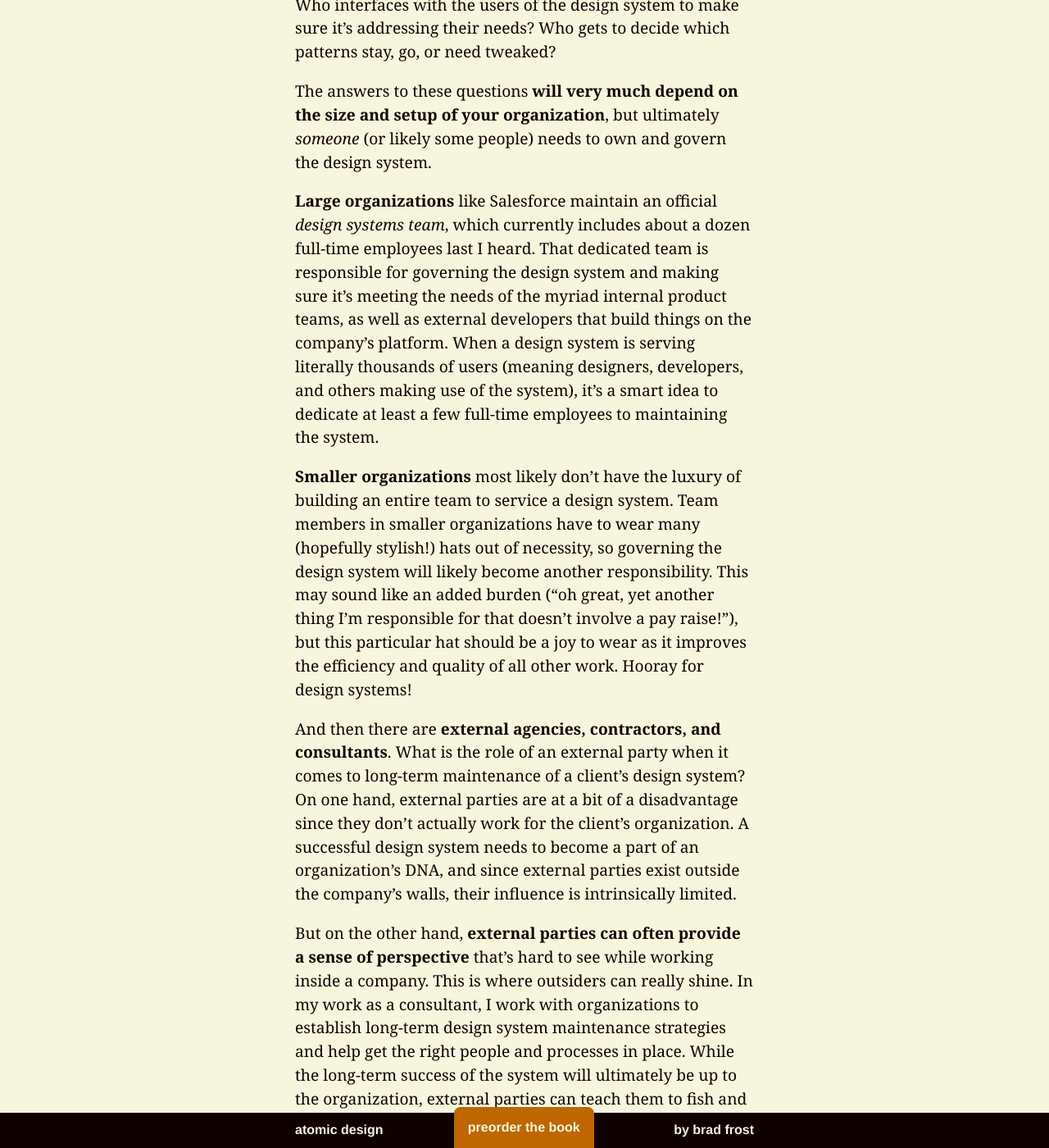
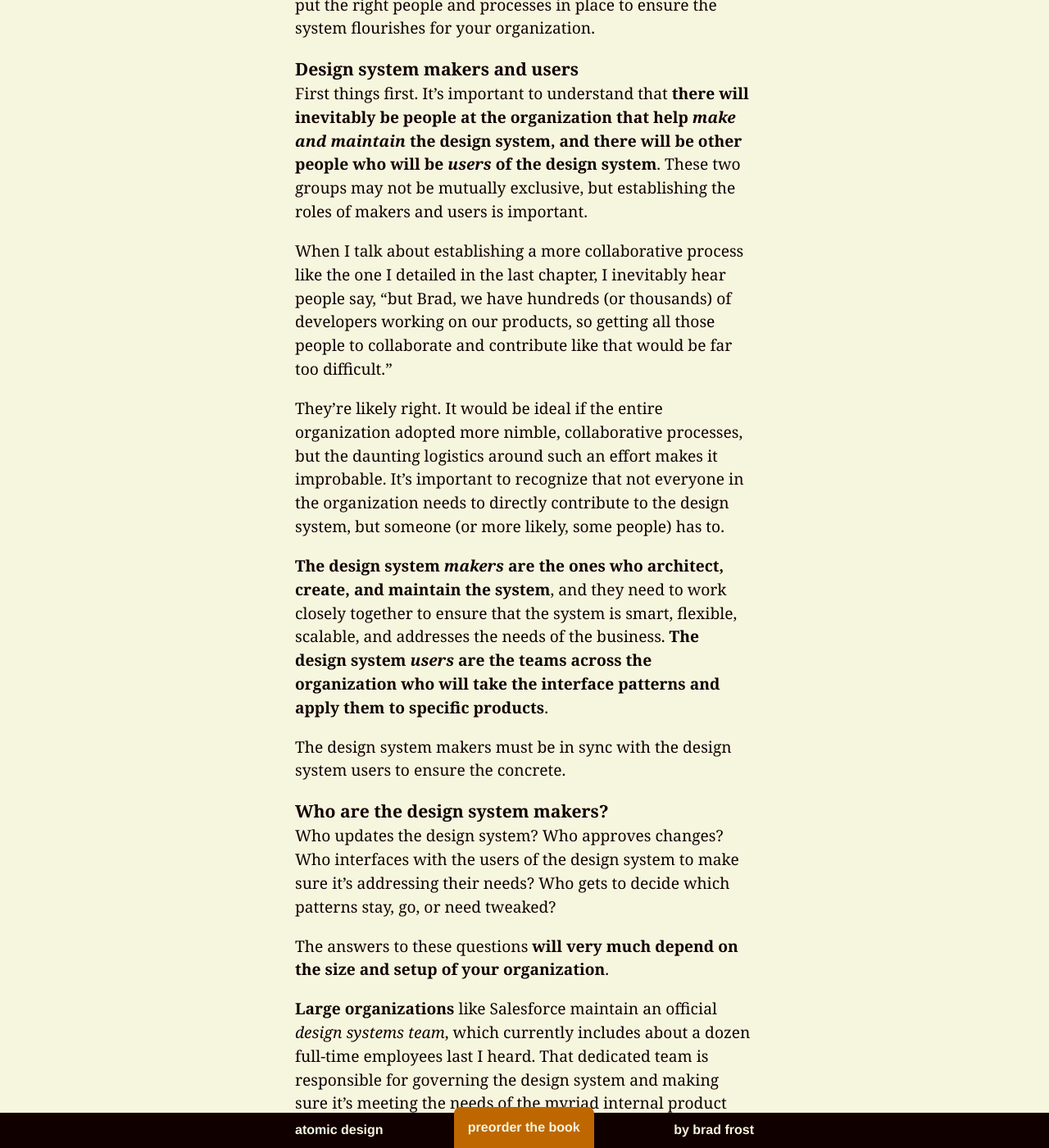
Before and after one commit to bradfrost/atomic-design, a Jekyll site: the page built from chapter-5.md, in a window 1280 px wide and 1400 px high, scrolled down 9634 px. Shown: the whole window at 82% size. Built offline with Jekyll 4.4.1, drawn with Linux system fonts in a browser that asks for light colours; some of the changed text lies outside the part shown.

Commit message:
Chapter 5 draft
Team setup, close #120

```diff
--- a/chapter-5.md
+++ b/chapter-5.md
@@ -96,26 +96,40 @@ With approval from the highest levels, you're now able to put a plan into action
 Now it's worth pointing out that things might not shake out the way you hoped. Despite demonstrating real value and presenting a concrete plan of action, higher ups still might shoot your initiative down. **Don't be discouraged**. You may have lost the battle, but you certainly haven't lost the war. Your team should continue to grow and extend the design system (in whatever capacity you can) until its value becomes undeniable. As more people benefit from the system, you'll have a groundswell of support to help push the endeavor through.
 
 ### Establishing a Design System Team
+With the design system initiative approved, it's now time to put the right people and processes in place to ensure the system flourishes for your organization.
+
+#### Design system makers and users
+First things first. It's important to understand that **there will inevitably be people at the organization that help <em>make and maintain</em> the design system, and there will be other people who will be <em>users</em> of the design system**. These two groups may not be mutually exclusive, but establishing the roles of makers and users is important.
+
+When I talk about establishing a more collaborative process like the one I detailed in the last chapter, I inevitably hear people say, "but Brad, we have hundreds (or thousands) of developers working on our products, so getting all those people to collaborate and contribute like that would be far too difficult."
+
+They're likely right. It would be ideal if the entire organization adopted more nimble, collaborative processes, but the daunting logistics around such an effort makes it improbable. It's important to recognize that not everyone in the organization needs to directly contribute to the design system, but someone (or more likely, some people) has to.
+
+**The design system <em>makers</em> are the ones who architect, create, and maintain the system**, and they need to work closely together to ensure that the system is smart, flexible, scalable, and addresses the needs of the business. **The design system <em>users</em> are the teams across the organization who will take the interface patterns and apply them to specific products**.
+
+The design system makers must be in sync with the design system users to ensure the concrete.
+
+#### Who are the design system makers?
 Who updates the design system? Who approves changes? Who interfaces with the users of the design system to make sure it's addressing their needs? Who gets to decide which patterns stay, go, or need tweaked?
 
-The answers to these questions **will very much depend on the size and setup of your organization**, but ultimately *someone* (or likely some people) needs to own and govern the design system.
+The answers to these questions **will very much depend on the size and setup of your organization**.
 
-**Large organizations** like Salesforce maintain an official *design systems team*, which currently includes about a dozen full-time employees last I heard. That dedicated team is responsible for governing the design system and making sure it's meeting the needs of the myriad internal product teams, as well as external developers that build things on the company's platform. When a design system is serving literally thousands of  users (meaning designers, developers, and others making use of the system), it's a smart idea to dedicate at least a few full-time employees to maintaining the system.
+**Large organizations** like Salesforce maintain an official *design systems team*, which currently includes about a dozen full-time employees last I heard. That dedicated team is responsible for governing the design system and making sure it's meeting the needs of the myriad internal product teams, as well as external developers that build things on the company's platform. When a design system is serving literally thousands of  users (designers, developers, and others making use of the system), it's a smart idea to dedicate at least a few full-time employees to maintaining the system.
 
 **Smaller organizations** most likely don't have the luxury of building an entire team to service a design system. Team members in smaller organizations have to wear many (hopefully stylish!) hats out of necessity, so governing the design system will likely become another responsibility. This may sound like an added burden ("oh great, yet another thing I'm responsible for that doesn't involve a pay raise!"), but this particular hat should be a joy to wear as it improves the efficiency and quality of all other work. Hooray for design systems!
 
 And then there are **external agencies, contractors, and consultants**. What is the role of an external party when it comes to long-term maintenance of a client's design system? On one hand, external parties are at a bit of a disadvantage since they don't actually work for the client's organization. A successful design system needs to become a part of an organization's DNA, and since external parties exist outside the company's walls, their influence is intrinsically limited.
 
-But on the other hand, **external parties can often provide a sense of perspective** that's hard to see while working inside a company. This is where outsiders can really shine. In my work as a consultant, I work with organizations to establish long-term design system maintenance strategies and help get the right people and processes in place. While the long-term success of the system will ultimately be up to the organization, external parties can teach them to fish and provide important strategic guidance, feedback, and perspective.
+But on the other hand, **external parties can often provide a sense of perspective** that's hard to see while working inside a company. This is where outsiders can really shine. In my work as a consultant, I work with organizations to establish long-term design system maintenance strategies and help get the right people and processes in place. While the long-term success of the system will ultimately be up to the organization themselves, external parties can teach them to fish and provide important strategic guidance, feedback, and perspective.
 
-#### Team makeup and organization
+### Design system team makeup and organization
 Who are the players involved in maintaining the design system? What's their relationship with the rest of the organization?
 
-Cross-disciplinary team should be established responsible for managing, maintaining, and extending the system. UX designers, visual designers, content strategists, frontend developers, backend developers product managers, project managers, etc.
+A cross-disciplinary team should be established responsible for managing, maintaining, and extending the system. UX designers, visual designers, content strategists, frontend developers, backend developers, product managers, and project managers all have individual perspectives that will undoubtedly shape the design system.
 
 **At least someone must be able to provide a birds-eye view of the entire ecosystem the design system serves**.
 
-Makers and users.
+
 
 ### Managing change
 What's the plan of attack for managing this thing in the long-run? What if something changes? Governance.
```
Also changed, not shown: other parts of chapter-5.md (+1 -1 lines), 2 other files.
